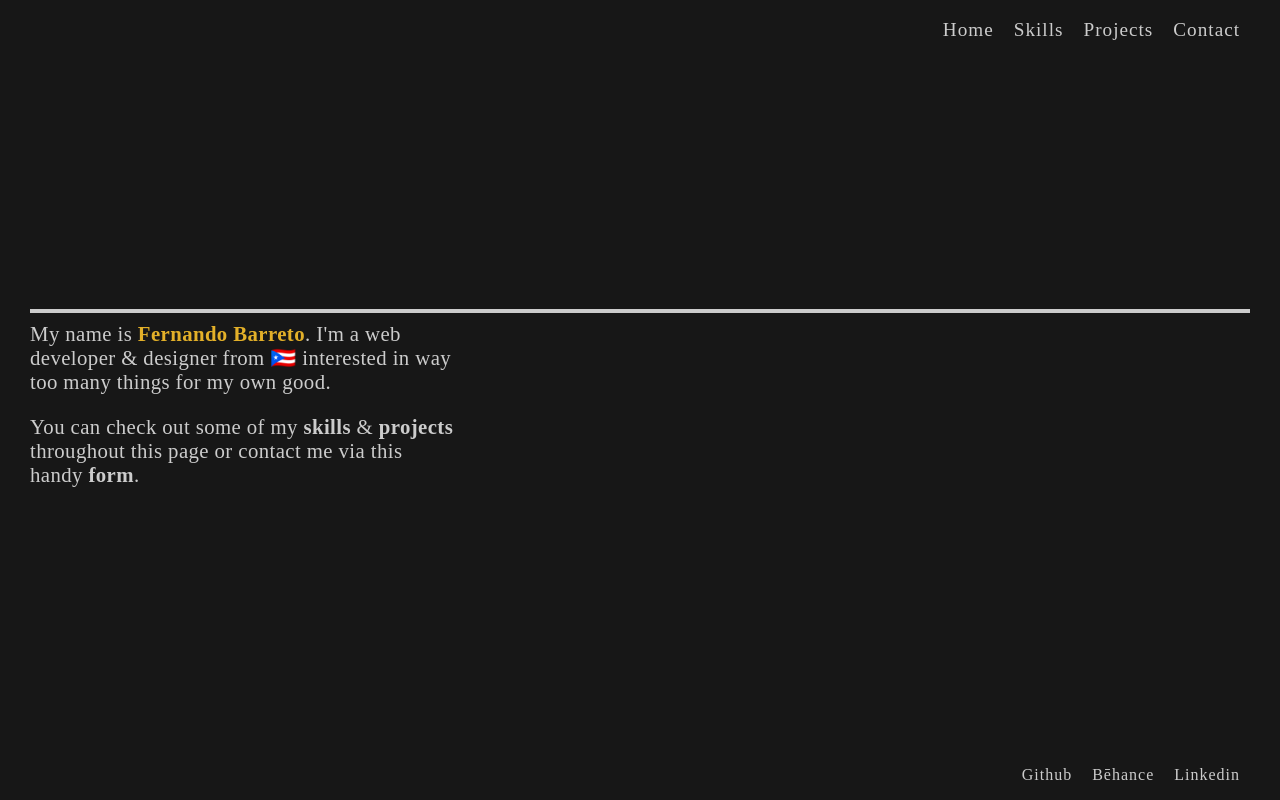
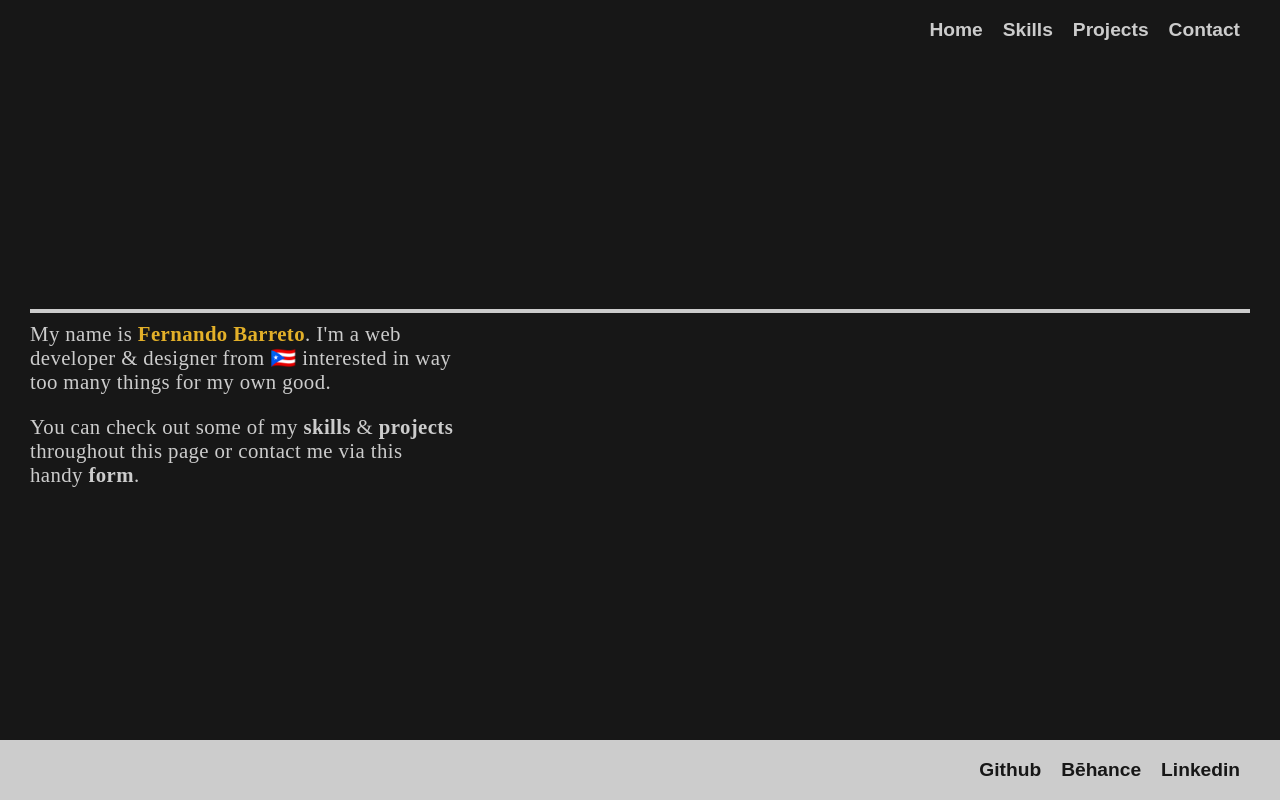
Before and after one commit to phernandoe/fernandobarreto, a Gatsby site: page / in a window 1280 px wide. Built offline with nearby package versions, Linux system fonts and the light colour scheme; Gatsby itself is replaced by a stand-in of ours.

Commit message:
making footer look less boring

```diff
--- a/src/components/Footer.js
+++ b/src/components/Footer.js
@@ -6,7 +6,7 @@ const Footer = props => (
 
         {props.footerData.map( link => (
             <li className='link-container' key={link.name}>
-              <a className='link list-link' href={link.link} rel="noopener noreferrer" target='_blank'>{link.name}</a>
+              <a className='footer-link list-link' href={link.link} rel="noopener noreferrer" target='_blank'>{link.name}</a>
             </li>
         ))}
 
--- a/src/styles/style.css
+++ b/src/styles/style.css
@@ -63,9 +63,23 @@ textarea:-webkit-autofill:focus {
   color: var(--highlight-color);
 }
 
+.nav, .footer-link {
+  font-family: sans-serif;
+  font-weight: 700;
+}
+
 .link {
   color: var(--text-color);
   text-decoration: none;
+}
+
+.footer-link {
+  color: var(--background-color);
+  text-decoration: none;
+}
+
+.footer-link:hover, .footer-link:focus {
+  border-bottom: 2px solid var(--background-color);
 }
 
 .link:focus {
@@ -108,17 +122,18 @@ textarea:-webkit-autofill:focus {
 /* Navigation & Footer*/
 .nav {
   margin-bottom: 2em;
-  letter-spacing: 1px;
   font-size: 1.2rem;
-  position: sticky;
   top: 0;
 }
 
 .footer {
   position: relative;
-  letter-spacing: 1px;
+  background-color: var(--text-color);
+  color: var(--background-color);
+  position: relative;
   margin-top: auto;
-  font-size: 1rem;
+  font-size: 1.2rem;
+  box-shadow: 2em 0px 0px 0px var(--text-color), -2em 0px 0px 0px var(--text-color);
 }
 
 /* The line in the middle */
```
